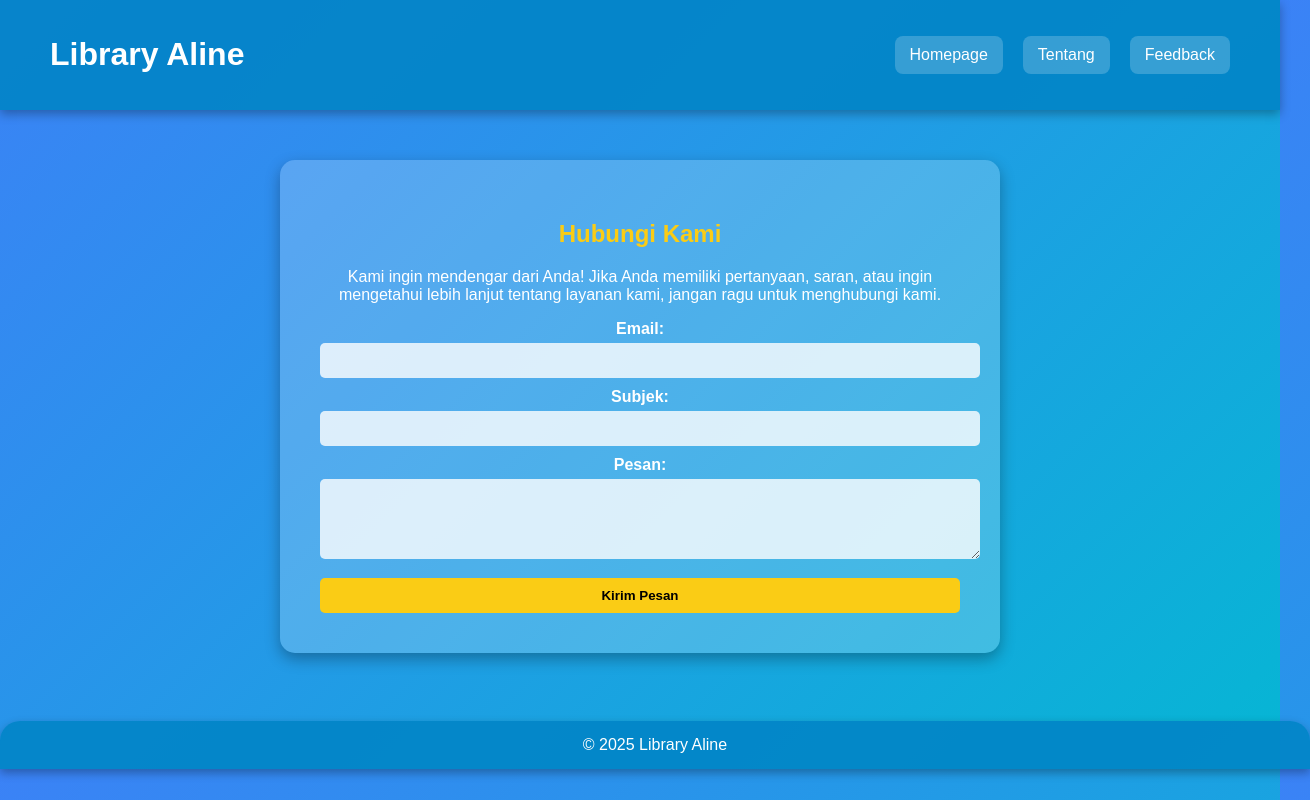
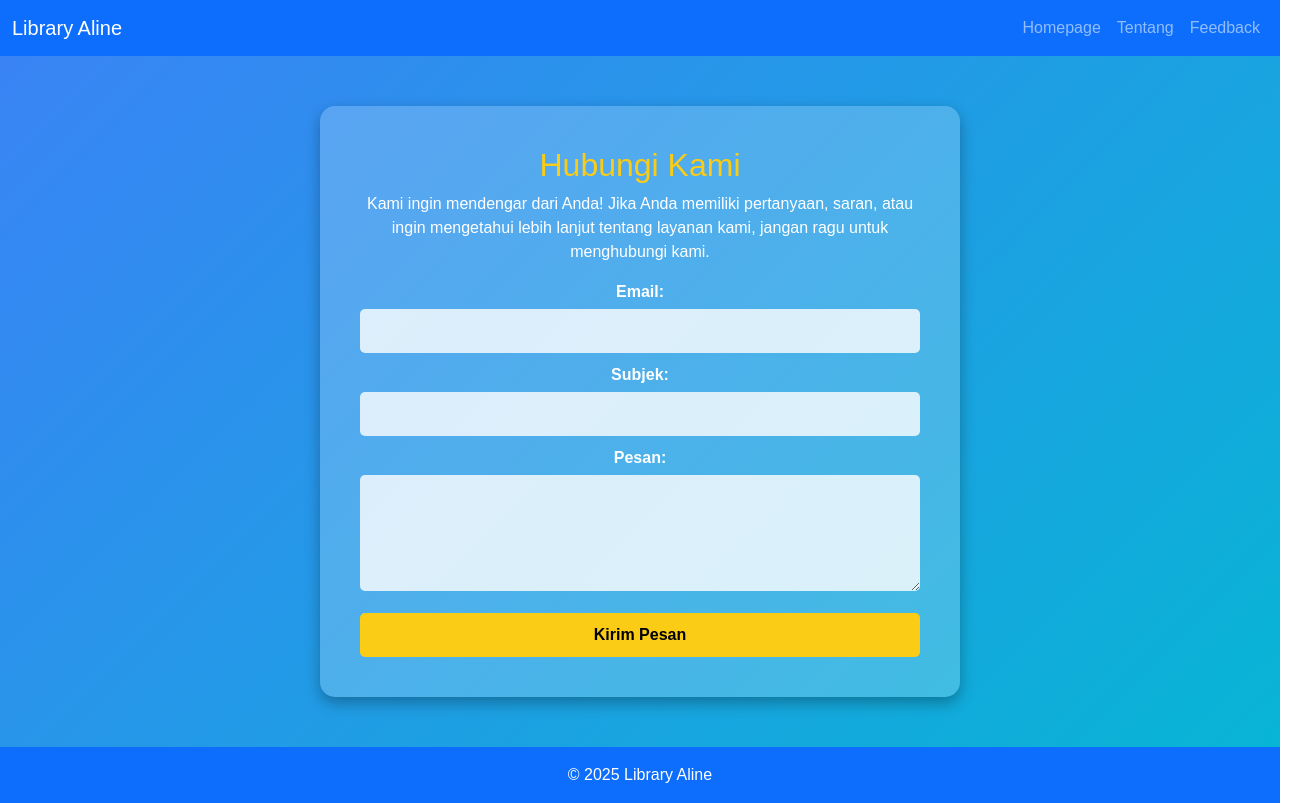
Before and after one commit to alinenajwa05/alinenajwa05.github.io, a plain HTML site: page contactus.html in a window 1280 px wide. Shown: the whole page, 1310 px wide, since content can reach past the window. Drawn offline with nearby package versions, Linux system fonts and the light colour scheme.

Commit message:
Update contactus.html

```diff
--- a/contactus.html
+++ b/contactus.html
@@ -4,6 +4,7 @@
     <meta charset="UTF-8">
     <meta name="viewport" content="width=device-width, initial-scale=1.0">
     <title>Feedback</title>
+    <link href="https://cdn.jsdelivr.net/npm/bootstrap@5.3.0/dist/css/bootstrap.min.css" rel="stylesheet">
     <style>
         body {
             font-family: 'Poppins', sans-serif;
@@ -12,34 +13,6 @@
             margin: 0;
             padding: 0;
             text-align: center;
-        }
-        header, footer {
-            background-color: rgba(2, 132, 199, 0.9);
-            color: white;
-            padding: 15px;
-            box-shadow: 0px 4px 10px rgba(0, 0, 0, 0.3);
-        }
-        header {
-            display: flex;
-            justify-content: space-between;
-            align-items: center;
-            padding: 15px 50px;
-        }
-        nav {
-            display: flex;
-            gap: 20px;
-        }
-        nav a {
-            color: white;
-            text-decoration: none;
-            padding: 10px 15px;
-            background-color: rgba(255, 255, 255, 0.2);
-            border-radius: 8px;
-            transition: all 0.3s;
-        }
-        nav a:hover {
-            background-color: #facc15;
-            color: black;
         }
         .container {
             width: 50%;
@@ -82,25 +55,25 @@
         button:hover {
             background-color: #d4a515;
         }
-        footer {
-            text-align: center;
-            position: relative;
-            padding: 15px;
-            width: 100%;
-            border-radius: 20px 20px 0 0;
-        }
     </style>
 </head>
 <body>
 
-<header>
-    <h1>Library Aline</h1>
-    <nav>
-        <a href="index.html">Homepage</a>
-        <a href="aboutme.html">Tentang</a>
-        <a href="contactus.html">Feedback</a>
-    </nav>
-</header>
+<nav class="navbar navbar-expand-lg navbar-dark bg-primary">
+    <div class="container-fluid">
+        <a class="navbar-brand" href="#">Library Aline</a>
+        <button class="navbar-toggler" type="button" data-bs-toggle="collapse" data-bs-target="#navbarNav">
+            <span class="navbar-toggler-icon"></span>
+        </button>
+        <div class="collapse navbar-collapse" id="navbarNav">
+            <ul class="navbar-nav ms-auto">
+                <li class="nav-item"><a class="nav-link" href="index.html">Homepage</a></li>
+                <li class="nav-item"><a class="nav-link" href="aboutme.html">Tentang</a></li>
+                <li class="nav-item"><a class="nav-link" href="contactus.html">Feedback</a></li>
+            </ul>
+        </div>
+    </div>
+</nav>
 
 <div class="container">
     <h2>Hubungi Kami</h2>
@@ -119,10 +92,11 @@
         <button type="submit">Kirim Pesan</button>
     </form>
 </div>
-<br>
-<footer>
+
+<footer class="bg-primary text-white text-center py-3 mt-4">
     &copy; 2025 Library Aline
 </footer>
 
+<script src="https://cdn.jsdelivr.net/npm/bootstrap@5.3.0/dist/js/bootstrap.bundle.min.js"></script>
 </body>
 </html>
```
